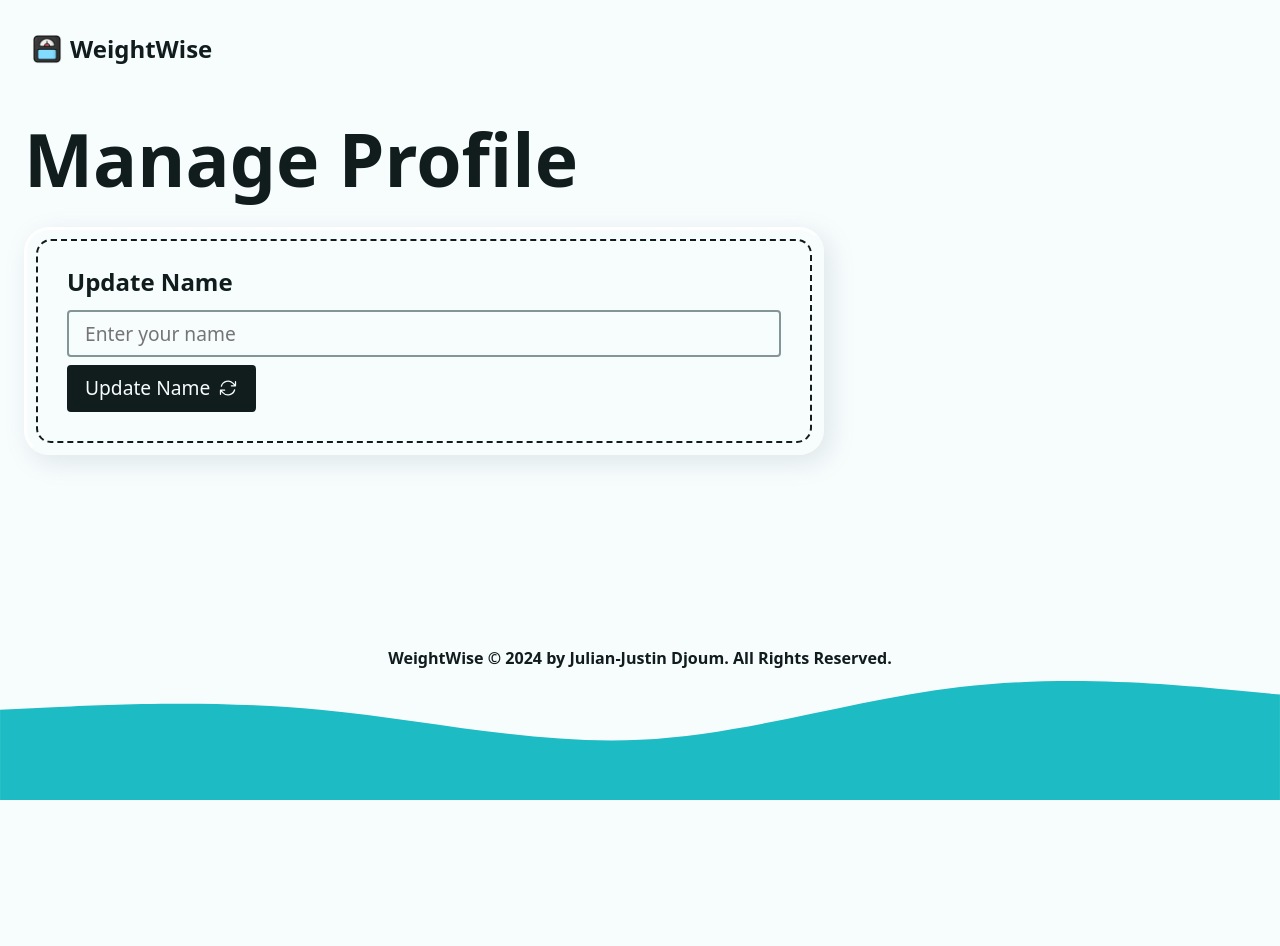
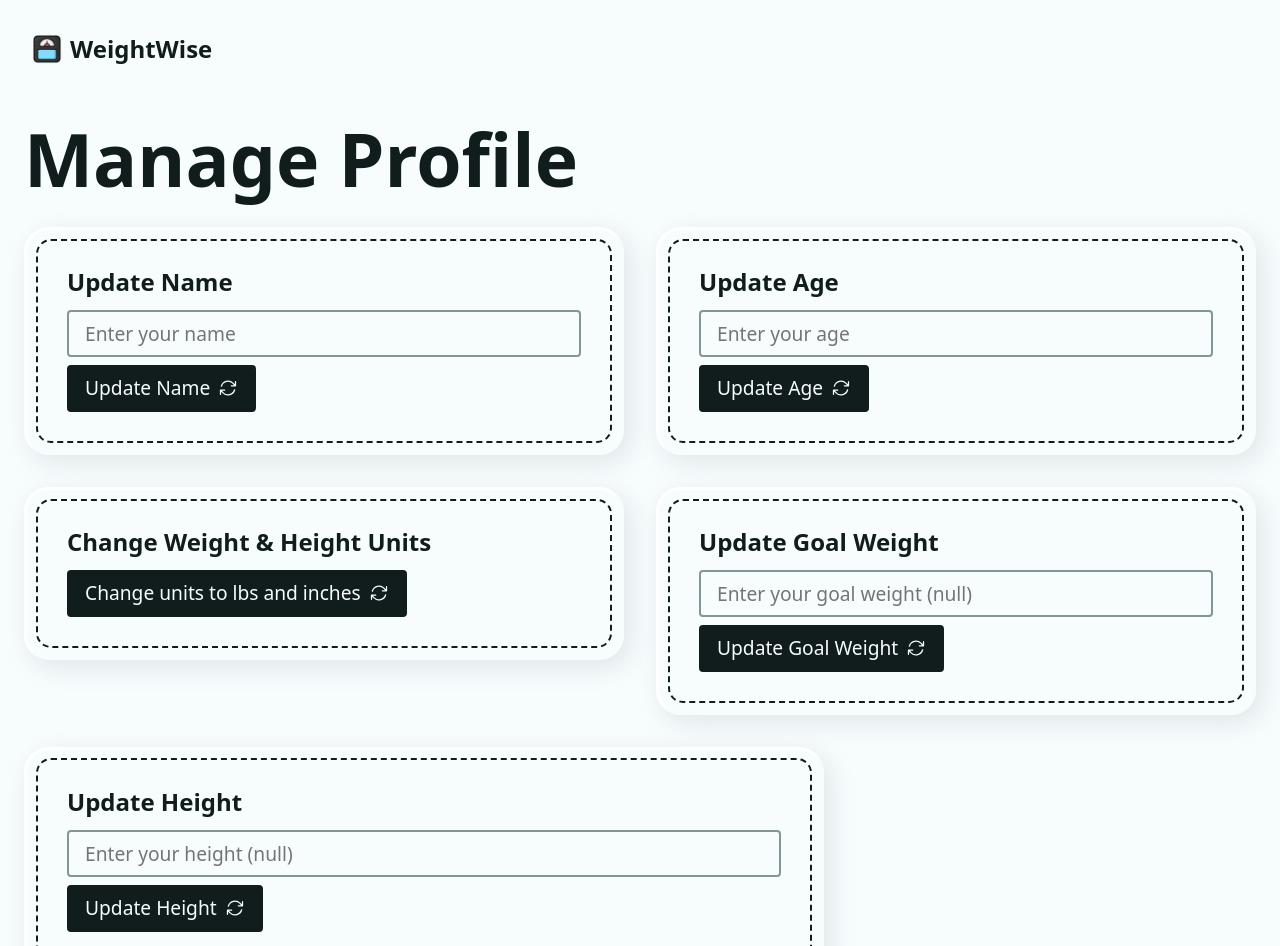
Before and after one commit to jdjoum/React-Weight-Tracker, a React (Vite) app: page /profile in a window 1280 px wide. Shown: the top 946 px of the page. Before the commit the page ends 800 px from the top, so only its background shows below. Built offline with nearby package versions, Linux system fonts and the light colour scheme.

Commit message:
Update Age, Goal Weight, and Height from Profile Page

```diff
--- a/src/pages/Dashboard.jsx
+++ b/src/pages/Dashboard.jsx
@@ -88,6 +88,28 @@ export async function dashboardAction({request}){
         }
     }
 
+    // updateHeight Form Submission on the Profile page
+    if (_action === "updateHeight") {
+        try {
+            localStorage.setItem("height", JSON.stringify(values.height));
+            return toast.success("Height updated!");
+        } catch(e) {
+            console.error(e)
+            throw new Error("There was a problem updating your height.");
+        }
+    }
+
+    // updateAge Form Submission on the Profile page
+    if (_action === "updateAge") {
+        try {
+            localStorage.setItem("age", JSON.stringify(values.age));
+            return toast.success("Age updated!");
+        } catch(e) {
+            console.error(e)
+            throw new Error("There was a problem updating your age.");
+        }
+    }
+
     // deleteWeightEntry Form submission in the AddWeightForm component
     if (_action === "deleteWeightEntry") {
         try {
--- a/src/pages/Profile.jsx
+++ b/src/pages/Profile.jsx
@@ -1,4 +1,4 @@
-import React from 'react'
+import React, { useState, useEffect } from 'react'
 
 // RRD Imports
 import { useLoaderData, useFetcher } from "react-router-dom";
@@ -6,8 +6,8 @@ import { useLoaderData, useFetcher } from "react-router-dom";
 // Library Imports
 import { ArrowPathIcon } from '@heroicons/react/24/solid';
 
-// Helper Functions
-import { fetchData } from '../helper';
+// Helper functions
+import { convertGoalWeight, convertHeight, convertweightUnit, fetchData } from '../helper';
 
 // profileLoader - Loads the info needed from localStorage for the components within the profile page
 export function profileLoader() {
@@ -22,9 +22,54 @@ export function profileLoader() {
 }
 
 const Profile = () => {
+  const { userName, weights, weightUnit, goalWeight, height, heightUnit, age } = useLoaderData()
   const fetcher = useFetcher();
   const isSubmitting = fetcher.state === "submitting";
-  const { userName, weights, weightUnit, goalWeight, height, heightUnit, age } = useLoaderData()
+  // State variables
+  const [weightUnitVal, setWeightUnitVal] = useState(weightUnit);
+  const [targetWeight, setTargetWeight] = useState(goalWeight);
+  const [heightVal, setHeightVal] = useState(height);
+  const [heightUnitVal, setHeightUnitVal] = useState(heightUnit);
+  const [count, setCount] = useState(0);
+
+  useEffect(() => {
+      if(!isSubmitting) {
+          // Reset the form and focus on the first input once submitted
+          const existingWeights = fetchData("weights") ?? [];
+          const goalWeight = fetchData("goalWeight");
+          setTargetWeight(goalWeight);
+      }
+  }, [isSubmitting])
+
+  useEffect(() => {
+      localStorage.setItem("weightUnit", JSON.stringify(weightUnitVal));
+      localStorage.setItem("heightUnit", JSON.stringify(heightUnitVal));
+  }, [weightUnitVal, heightUnitVal])
+
+  // handleToggle - Handles the logic when the change weight and height unit toggle button is clicked
+  const handleToggle = () => {
+    setCount(count + 1);
+    // Update the weightUnit in localStorage and the state variable
+    setWeightUnitVal(prevUnits => (prevUnits === 'kg' ? 'lbs' : 'kg'));
+    localStorage.setItem("weightUnit", JSON.stringify(weightUnitVal));
+    // Convert the existingWeights based on the weightUnit change
+    const existingWeights = fetchData("weights") ?? [];
+    var newWeights = convertweightUnit(existingWeights, weightUnitVal);
+    localStorage.setItem("weights", JSON.stringify(newWeights));
+    // Convert the goalWeight based on the weightUnit change
+    var newGoalWeight = convertGoalWeight(targetWeight, weightUnitVal);
+    localStorage.setItem("goalWeight", JSON.stringify(newGoalWeight));
+    setTargetWeight(newGoalWeight);
+    // Update the heightUnit in localStorage
+    setHeightUnitVal(prevUnits => (prevUnits === 'meters' ? 'inches' : 'meters'));
+    localStorage.setItem("heightUnit", JSON.stringify(heightUnitVal));
+    // Convert the height based on the heightUnit change
+    var newHeight = convertHeight(heightVal, heightUnitVal);
+    localStorage.setItem("height", JSON.stringify(newHeight));
+    setHeightVal(newHeight);
+    localStorage.setItem("height", JSON.stringify(newHeight));
+  };
+
   return (
     <div className='dashboard'>
       <h1>Manage Profile</h1>
@@ -50,6 +95,76 @@ const Profile = () => {
                     </div>
                 </fetcher.Form>
             </div>
+            <div className="form-wrapper">
+                <h2 className="h3">Update Age</h2>
+                <fetcher.Form method="post">
+                    <div className="grid-xs">
+                      <input type='number' name='age' min={1} required inputMode='decimal' placeholder={`Enter your age`} aria-label='Your Age' />
+                      <input type="hidden" name="_action" value="updateAge"/>
+                      <button type="submit" className='btn btn--dark' disabled={isSubmitting}>
+                          {
+                              isSubmitting ? <span>Submitting...</span> : (
+                                  <>
+                                      <span>Update Age</span>
+                                      <ArrowPathIcon width={20} />
+                                  </>
+                              )
+                          }
+                      </button>
+                    </div>
+                </fetcher.Form>
+            </div>
+            <div className='form-wrapper'>
+                <h2 className="h3">Change Weight & Height Units</h2>
+                <button type="submit" className='btn btn--dark' disabled={isSubmitting} onClick={handleToggle}>
+                    {
+                        isSubmitting ? <span>Submitting...</span> : (
+                            <>
+                                <span>{weightUnitVal === 'lbs' ? 'Change units to kg and meters' : 'Change units to lbs and inches'}</span>
+                                <ArrowPathIcon width={20} />
+                            </>
+                        )
+                    }
+                </button>
+            </div>
+            <div className='form-wrapper'>
+                <h2 className="h3">Update Goal Weight</h2>
+                <fetcher.Form method="post">
+                    <div className="grid-xs">
+                        <input type="number" step="0.01" name="newGoalWeight" id="newGoalWeight" placeholder={`Enter your goal weight (${weightUnitVal})`} required inputMode='decimal' />
+                        <input type="hidden" name="_action" value="updateGoalWeight"/>
+                        <button type="submit" className='btn btn--dark' disabled={isSubmitting}>
+                            {
+                                isSubmitting ? <span>Submitting...</span> : (
+                                    <>
+                                        <span>Update Goal Weight</span>
+                                        <ArrowPathIcon width={20} />
+                                    </>
+                                )
+                            }
+                        </button>
+                    </div>
+                </fetcher.Form>
+            </div>
+            <div className="form-wrapper">
+                <h2 className="h3">Update Height</h2>
+                <fetcher.Form method="post">
+                    <div className="grid-xs">
+                      <input type='number' name='height' min={1} required inputMode='decimal' placeholder={`Enter your height (${heightUnitVal})`} aria-label='Your Height' step="0.01"  />
+                      <input type="hidden" name="_action" value="updateHeight"/>
+                      <button type="submit" className='btn btn--dark' disabled={isSubmitting}>
+                          {
+                              isSubmitting ? <span>Submitting...</span> : (
+                                  <>
+                                      <span>Update Height</span>
+                                      <ArrowPathIcon width={20} />
+                                  </>
+                              )
+                          }
+                      </button>
+                    </div>
+                </fetcher.Form>
+            </div>
           </div>
         </div>
       </div>
```
